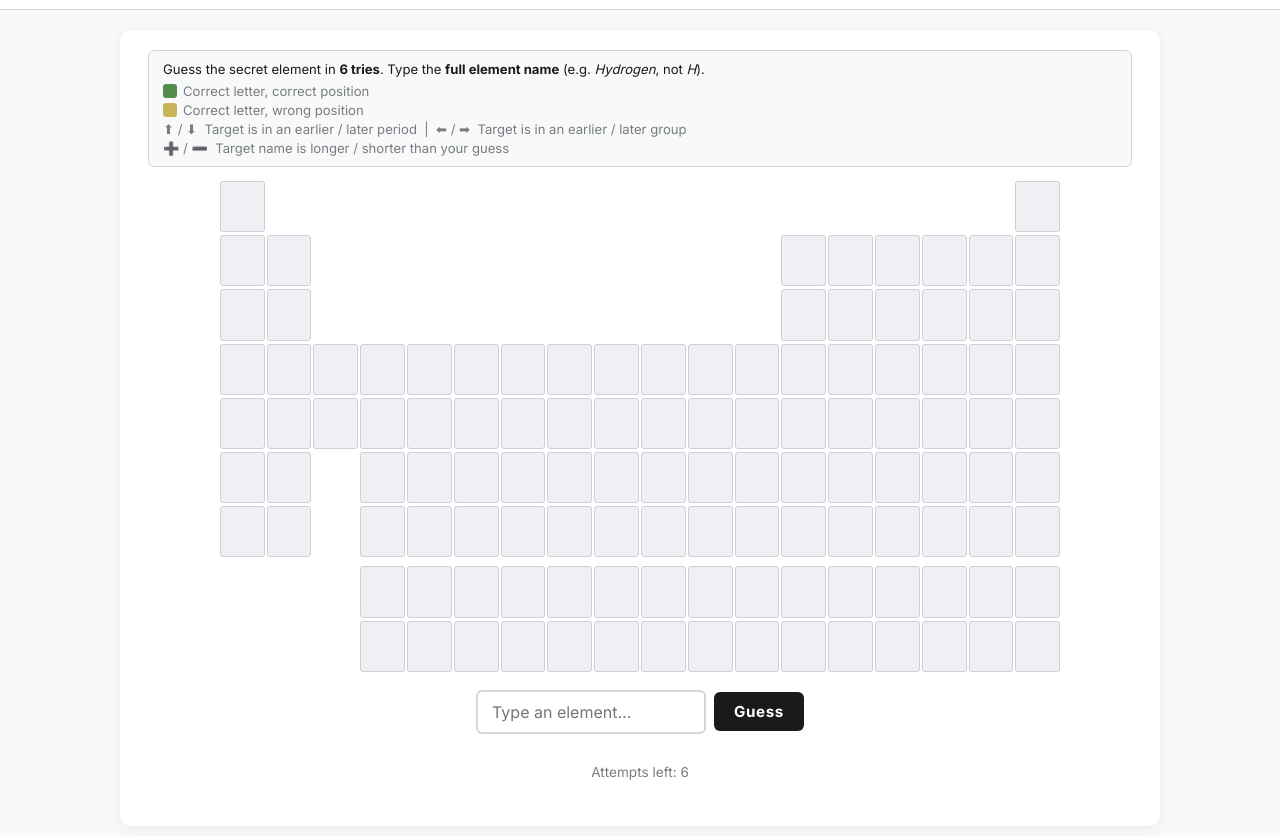
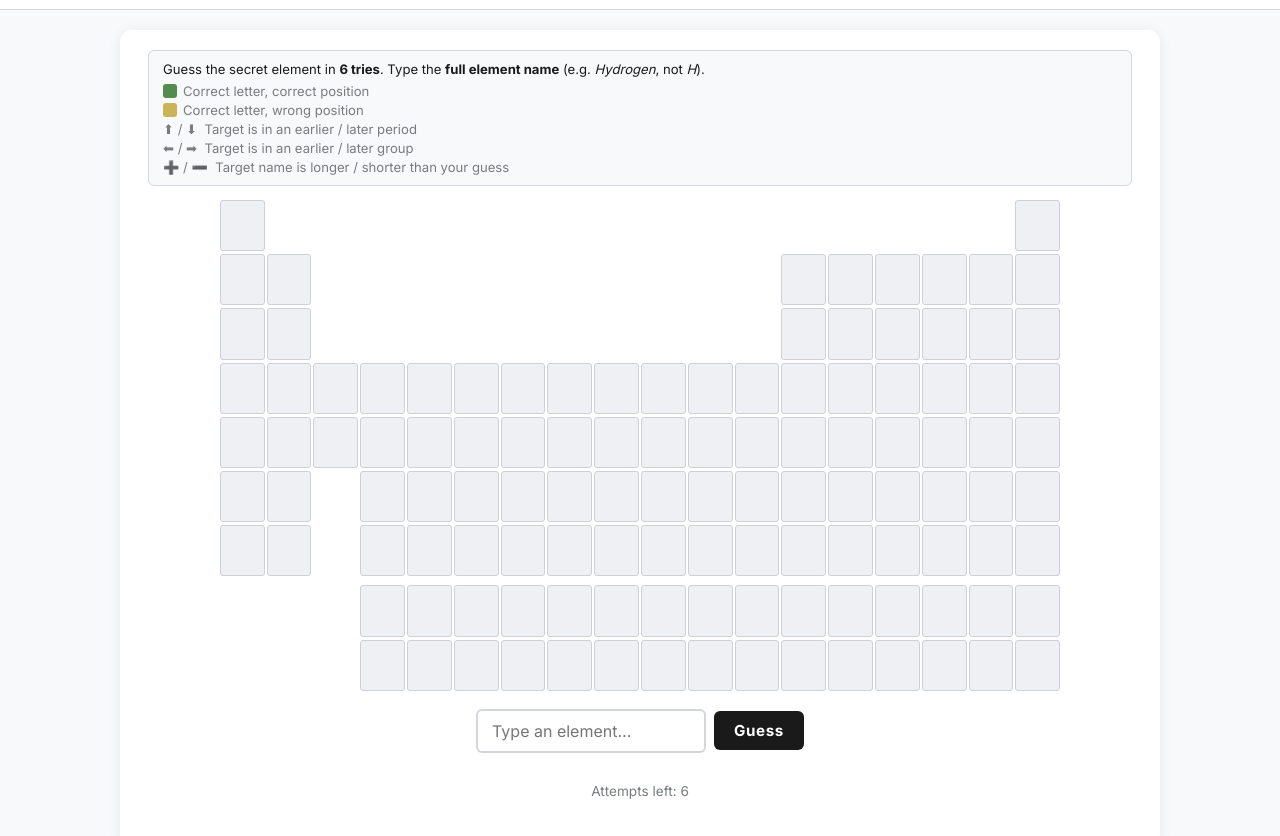
Before and after one commit to mlederbauer/elementle, a plain HTML site: page index.html in a window 1280 px wide. Shown: the part 51-887 px from the top of the page. Drawn offline with Linux system fonts and the light colour scheme.

Commit message:
docs: format expl on new line

```diff
--- a/index.html
+++ b/index.html
@@ -24,7 +24,8 @@
             <ul>
                 <li><span class="rule-swatch green-swatch"></span> Correct letter, correct position</li>
                 <li><span class="rule-swatch yellow-swatch"></span> Correct letter, wrong position</li>
-                <li>⬆ / ⬇ &nbsp;Target is in an earlier / later period &nbsp;|&nbsp; ⬅ / ➡ &nbsp;Target is in an earlier / later group</li>
+                <li>⬆ / ⬇ &nbsp;Target is in an earlier / later period</li>
+                <li>⬅ / ➡ &nbsp;Target is in an earlier / later group</li>
                 <li>➕ / ➖ &nbsp;Target name is longer / shorter than your guess</li>
             </ul>
         </div>
```
